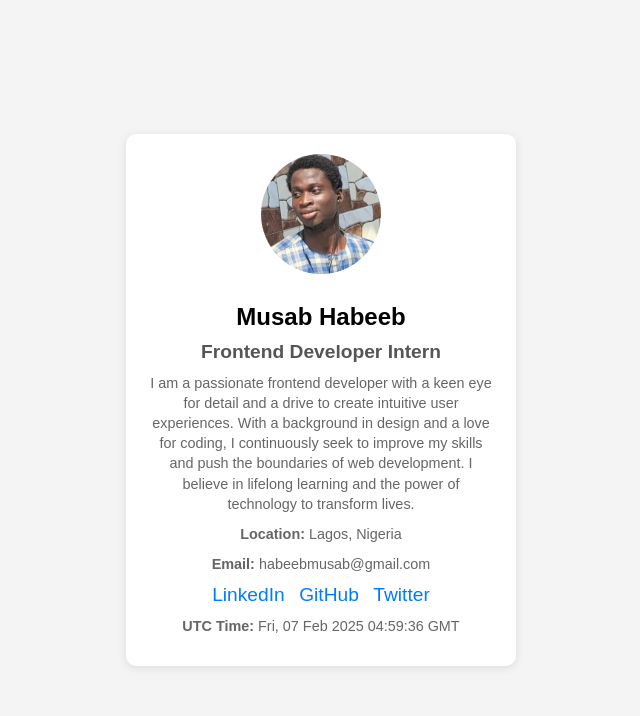
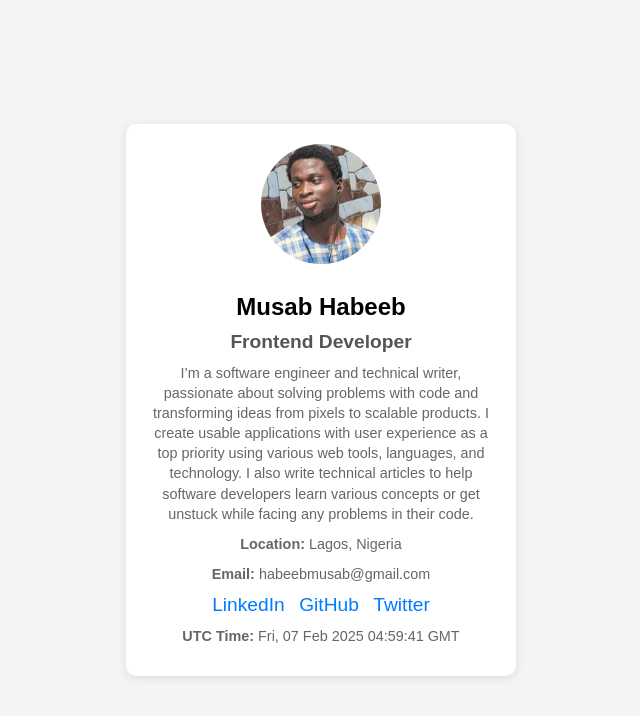
Before and after one commit to Musab1258/hng12-frontend-tasks, a plain HTML site: page index.html in a window 1280 px wide. Shown: the whole page, without its empty margins (319-959 px from the left). Drawn offline with Linux system fonts and the light colour scheme.

Commit message:
Done with profile card

```diff
--- a/index.html
+++ b/index.html
@@ -15,13 +15,11 @@
     <h2 data-testid="fullName">Musab Habeeb</h2>
 
     <!-- Job Title -->
-    <h3 data-testid="jobTitle">Frontend Developer Intern</h3>
+    <h3 data-testid="jobTitle">Frontend Developer</h3>
 
     <!-- Short Bio (50-100 words) -->
     <p data-testid="shortBio">
-      I am a passionate frontend developer with a keen eye for detail and a drive to create intuitive user experiences.
-      With a background in design and a love for coding, I continuously seek to improve my skills and push the boundaries
-      of web development. I believe in lifelong learning and the power of technology to transform lives.
+        I’m a software engineer and technical writer, passionate about solving problems with code and transforming ideas from pixels to scalable products. I create usable applications with user experience as a top priority using various web tools, languages, and technology. I also write technical articles to help software developers learn various concepts or get unstuck while facing any problems in their code.
     </p>
 
     <!-- Current Location -->
--- a/script.js
+++ b/script.js
@@ -4,4 +4,6 @@ function updateUTCTime() {
     document.getElementById('utcTime').innerText = now.toUTCString();
 }
 
+setInterval(updateUTCTime, 1000);
+
 updateUTCTime();
```
